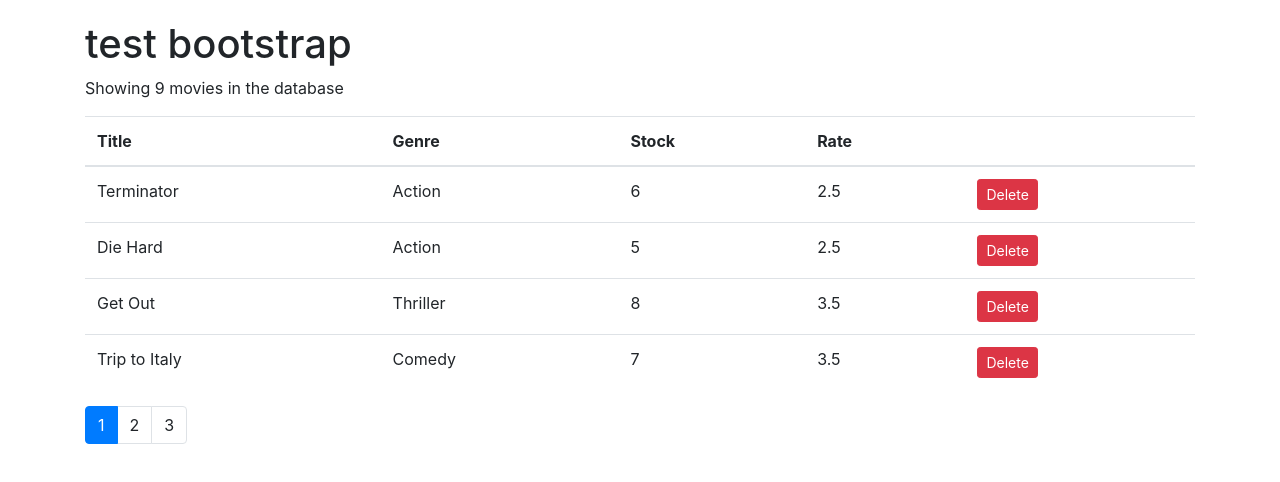
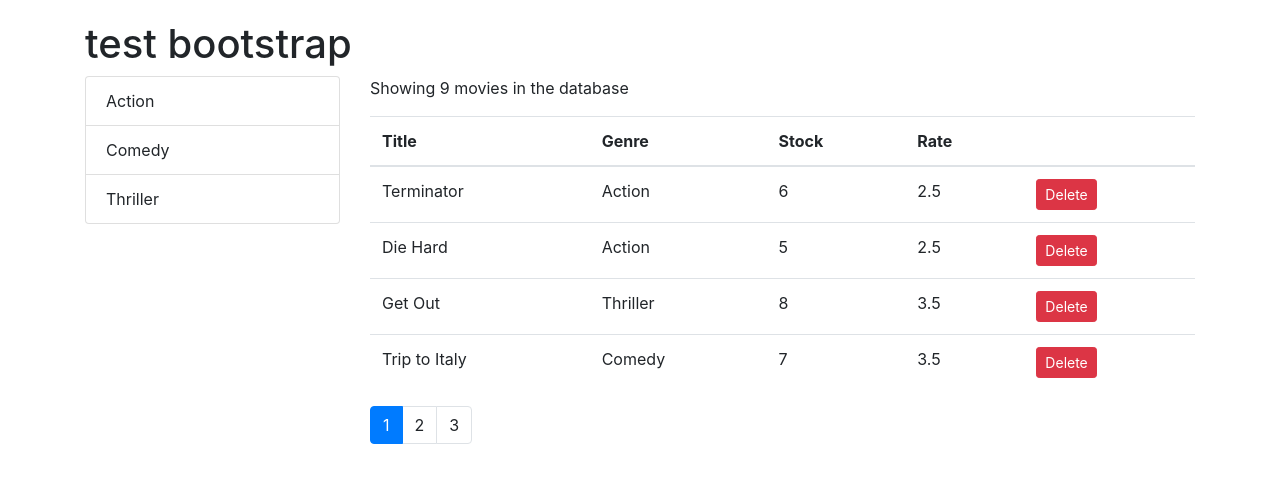
Before and after one commit to jonreactive/poc-features, a React (Create React App) app: page / in a window 1280 px wide. Shown: the top 482 px of the page. Built offline with nearby package versions, Linux system fonts and the light colour scheme.

Commit message:
added ListGroup component

```diff
--- /dev/null
+++ b/src/components/Common/ListGroup.jsx
@@ -0,0 +1,12 @@
+import React from 'react';
+
+const ListGroup = (props) => {
+  const { items, textProperty, valueProperty } = props;
+
+  return (
+   <ul className="list-group">
+   { items.map(item => <li key={item[valueProperty]} className="list-group-item">{item[textProperty]}</li> )}
+   </ul>
+  )
+}
+export default ListGroup
--- a/src/components/Movies.jsx
+++ b/src/components/Movies.jsx
@@ -1,14 +1,21 @@
 import React, { Component } from 'react';
 import { getMovies } from '../services/fakeMovieService';
+import ListGroup from './Common/ListGroup';
 import Pagination from './Common/Pagination';
 import { paginate } from '../utils/paginate';
+import { getGenres } from '../services/fakeGenreService';
 
 class Movies extends Component {
   state = {
-    movies: getMovies(),
+    movies: [],
+    genres: [],
     currentPage: 1,
     pageSize: 4
   };
+
+  componentDidMount() {
+    this.setState({ movies: getMovies(), genres: getGenres() })
+  }
 
   handleDelete = (movie) => {
     const movies = this.state.movies.filter(movies => movie._id !== movies._id);
@@ -17,6 +24,10 @@
 
   handlePageChange = (page) => {
     this.setState({ currentPage: page });
+  }
+
+  handleGenreSelect = (genre) => {
+    console.log(genre)
   }
 
   render() {
@@ -30,7 +41,16 @@
     const movies = paginate(allMovies, currentPage, pageSize)
 
     return (
-      <React.Fragment>
+      <div className="row">
+        <div className="col-3">
+          <ListGroup
+           items={this.state.genres}
+           textProperty="name"
+           valueProperty="_id"
+           onItemSelect={this.handleGenreSelect}/>
+
+        </div>
+        <div className="col">
             <p>Showing {count} movies in the database</p>
 
             <table className = "table">
@@ -67,7 +87,8 @@
               pageSize={pageSize}
               currentPage={currentPage}
               onPageChange={this.handlePageChange} />
-      </React.Fragment>
+          </div>
+        </div>
     )
   }
 }
```
Lines whose indentation alone changed are shown as unchanged.
